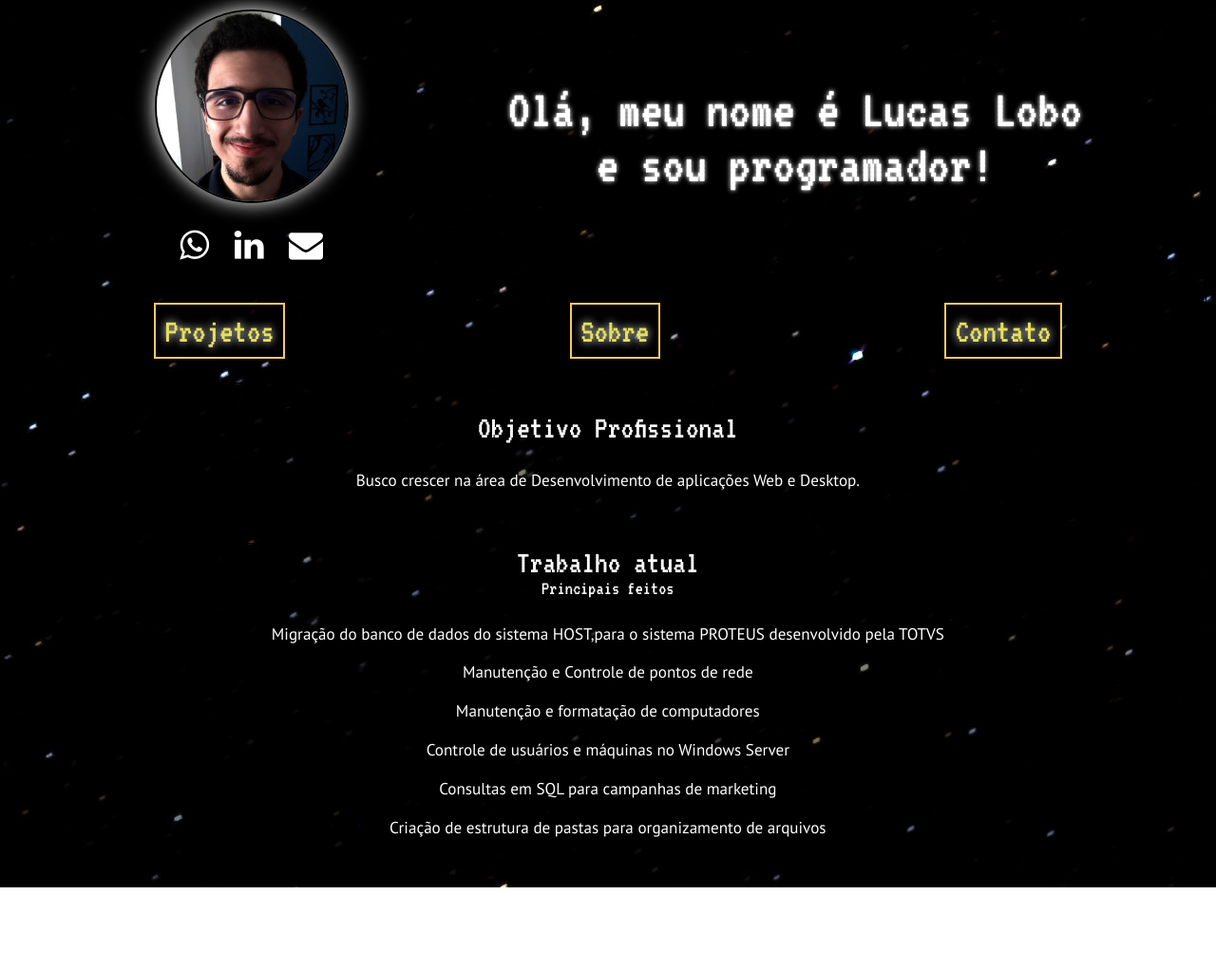
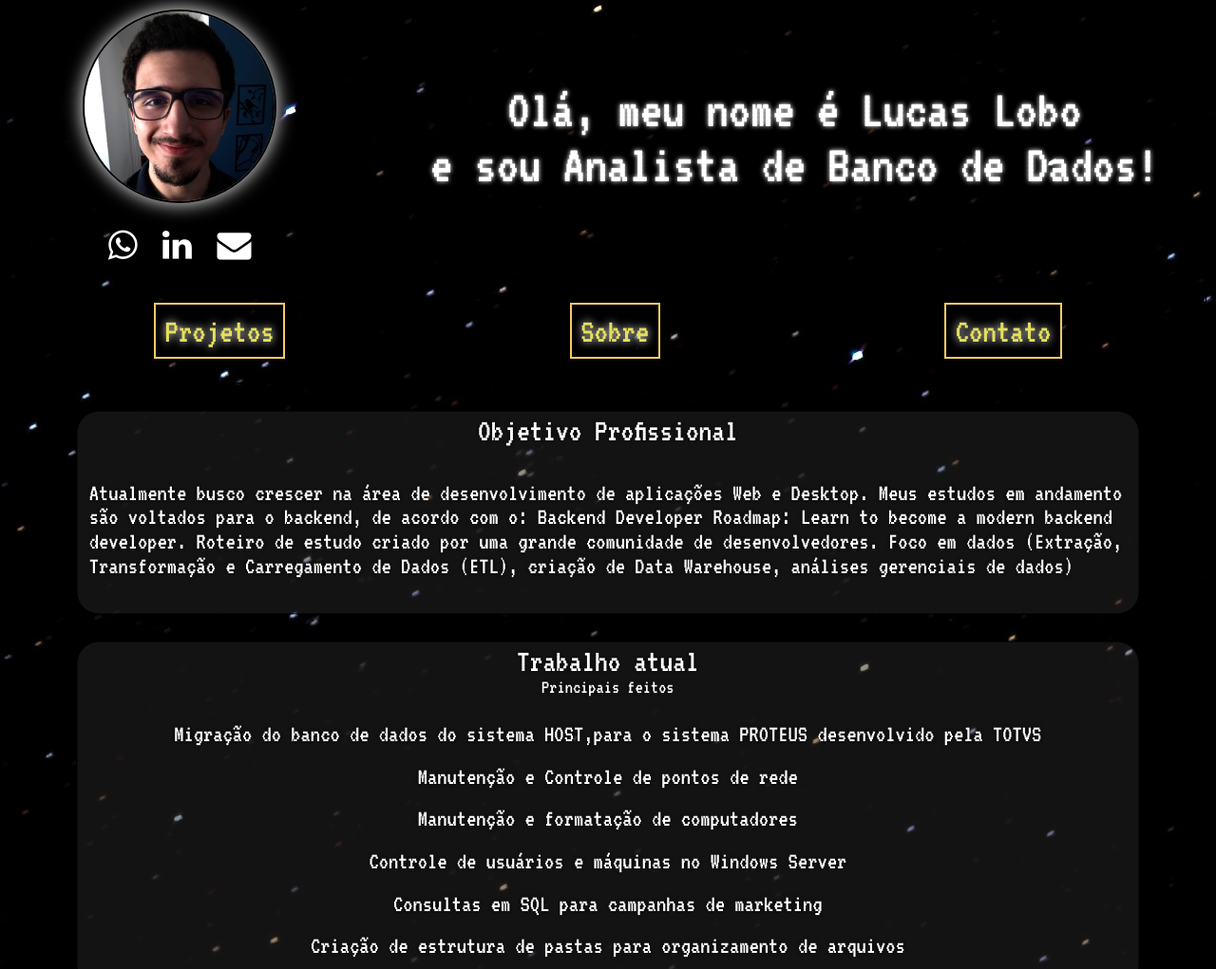
Before and after one commit to luhcaslobo/Portifolio, a plain HTML site: page index.html in a window 1280 px wide. Shown: the top 1021 px of the page at 95% size. Before the commit the page ends 935 px from the top, so only its background shows below. Drawn offline with Linux system fonts and the light colour scheme.

Commit message:
Atualização

```diff
--- a/index.html
+++ b/index.html
@@ -32,7 +32,7 @@
                     </div>
                 </div>
                 <div id="msgDeApresentacao">
-                    <h1>Olá, meu nome é Lucas Lobo <br>e sou programador!</h1>
+                    <h1>Olá, meu nome é Lucas Lobo <br>e sou Analista de Banco de Dados!</h1>
                 </div>
             </div>
             <div class="menu">
@@ -46,7 +46,7 @@
         </div>
         <div class="trabalhos">
             <h1>Objetivo Profissional</h1>
-            <p>Busco crescer na área de Desenvolvimento de aplicações Web e Desktop.</p>
+            <p>Atualmente busco crescer na área de desenvolvimento de aplicações Web e Desktop. Meus estudos em andamento são voltados para o backend, de acordo com o: Backend Developer Roadmap: Learn to become a modern backend developer. Roteiro de estudo criado por uma grande comunidade de desenvolvedores. Foco em dados (Extração, Transformação e Carregamento de Dados (ETL), criação de Data Warehouse, análises gerenciais de dados)</p>
         </div>
         <div class="trabalhos">
             <h1>Trabalho atual</h1>
--- a/style.css
+++ b/style.css
@@ -171,7 +171,7 @@ body{
 
 
 .trabalhos {
-    background-color:rgba(0,0,0,0.5);
+    background-color:rgba(41, 39, 39, 0.5);
     padding: 3px;
     border-radius: 25px;
     margin: 0% 4% 1% 4%;
@@ -214,8 +214,8 @@ body{
 }
 .trabalhos li{
     color: white;
-    font-family: 'PT Sans', sans-serif;
-    font-size: 1rem;
+    font-family: 'VT323', monospace;
+    font-size: 1.5rem;
     font-weight: 200;
     padding: 10px;
     text-shadow: 0 0 4px #000;
@@ -228,8 +228,8 @@ body{
     display: flex;
     justify-content:center;
     color: white;
-    font-family: 'PT Sans', sans-serif;
-    font-size: 1rem;
+    font-family: 'VT323', monospace;
+    font-size: 1.5rem;
     font-weight: 200;
     padding: 10px;
     text-shadow: 0 0 4px #000;
```
